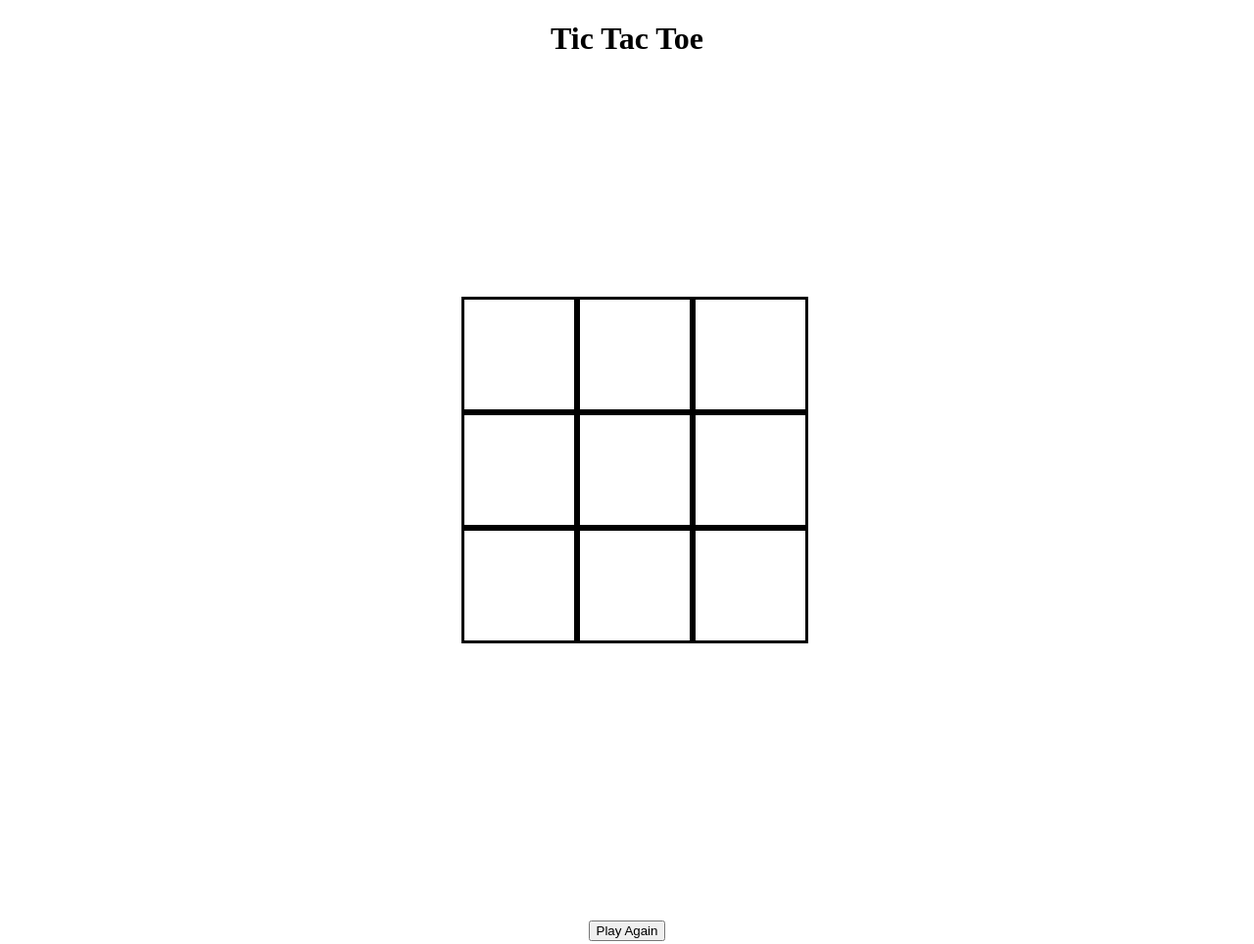
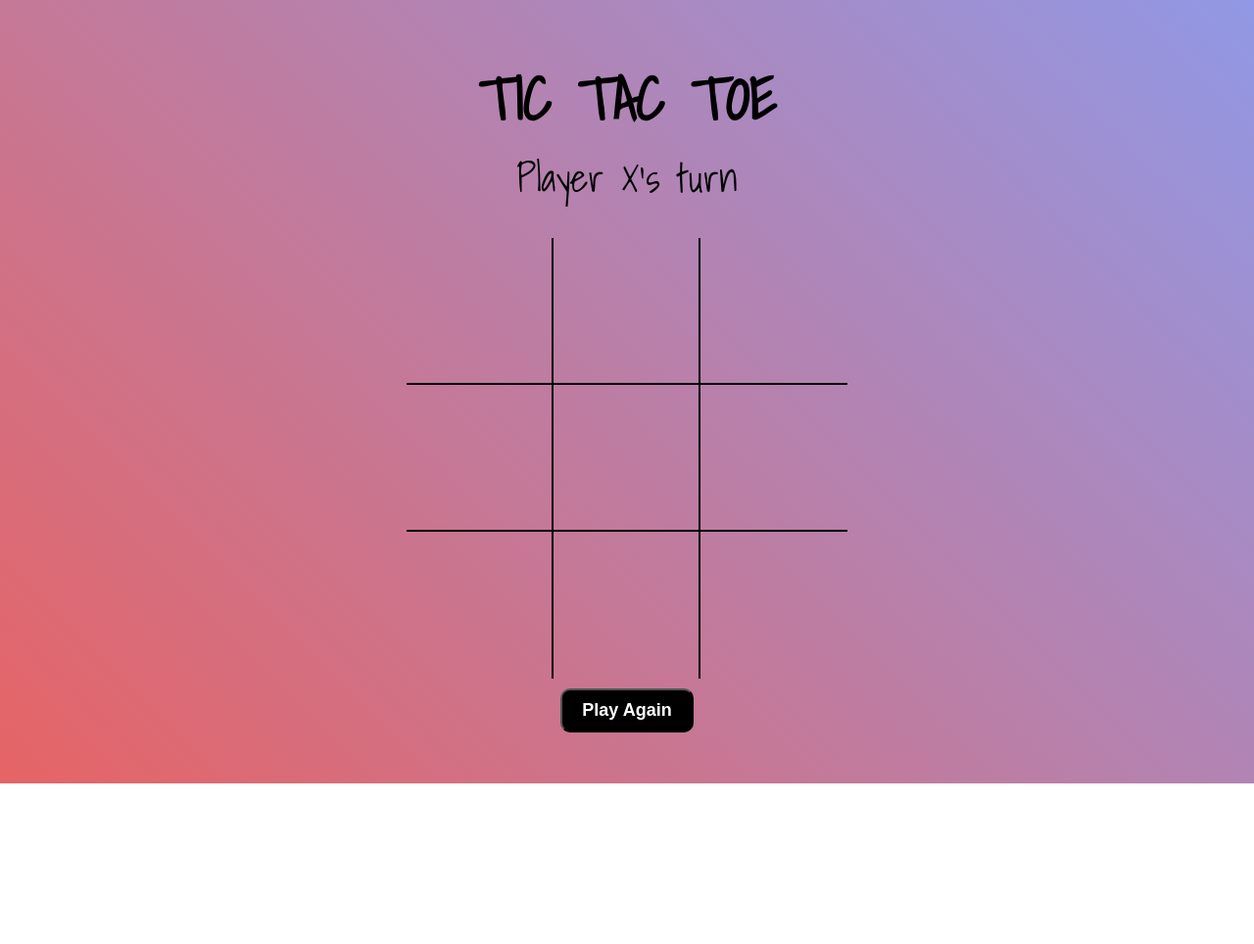
Before and after one commit to Valkarie01/tic-tac-toe-game, a plain HTML site: page index.html in a window 1280 px wide. Shown: the whole page at 98% size. After the commit the page ends 800 px from the top, so only its background shows below. Drawn offline with Linux system fonts and the light colour scheme.

Commit message:
Added CSS HTML and JS to game and it is functional

```diff
--- a/index.css
+++ b/index.css
@@ -1,41 +1,74 @@
+* {
+    padding: 0;
+    margin: 0;
+    box-sizing: border-box;
+}
+
 body {
-    text-align: center;
-
+    color: black;
+    font-family: 'Shadows Into Light', cursive;
 }
 h1 {
-
+    font-size: 60px;
+    text-transform: uppercase;
 }
-.container {
+.contain {
+    padding: 40px;
+    height: 100vh;
     display: flex;
+    justify-content: center;
+    align-items: center;
     flex-direction: column;
-    align-items: center;
-    justify-content: center;
-    height: max-content;
+    background: linear-gradient(45deg,#e66465, #9198e5);
 }
 
 .theBoard {
-    display: grid;
-    width: 100vw;
-    height: 100vh;
-    grid-template-columns: repeat(3, auto);
-    justify-content: center;
+    display: flex;
+    width: 450px;
+    flex-wrap: wrap;
+    margin-top: 40px;
     align-content: center;
 }
-.box {
+.cell {
     display: flex;
-    width: 100px;
-    height: 100px;
+    width: 150px;
+    height: 150px;
     justify-content: center;
     align-items: center;
-    border: solid black;
-    padding: 6px;
+    border-right: 2px solid;
+    border-bottom: 2px solid;
+    font-size: 120px;
+    color: black;
+    cursor: pointer;
 }
 
-#reset {
-    position: relative;
-    top: 60px;
-    justify-content: center;
-    align-items: center;
-    margin-bottom: 10em;
-    height: max-content;
+.cell:nth-child(3n) {
+    border-right: none;
 }
+.cell:nth-child(6) ~ .cell {
+    border-bottom: none;
+}
+
+button {
+    padding: 10px 20px;
+    margin-top: 10px;
+    border-radius: 10px;
+    background-color: black;
+    color: white;
+    border-color: black;
+    font-size: 18px;
+    transition:  200ms transform;
+    font-weight: 600;
+}
+
+button:hover {
+    cursor: pointer;
+    transform: translateY(-2px);
+}
+
+#playerText {
+    font-family: 'Shadows Into Light', cursive;
+    color: black;
+    font-size: 40px;
+    margin-bottom: -10px;
+}
--- a/index.html
+++ b/index.html
@@ -4,27 +4,31 @@
         <meta charset="utf-8">
         <meta http-equiv="X-UA-Compatible" content="IE=edge">
         <title>Project 0</title>
-        <meta name="description" content="">
         <meta name="viewport" content="width=device-width, initial-scale=1">
         <link rel="stylesheet" href="index.css">
+        <link rel="preconnect" href="https://fonts.googleapis.com">
+        <link rel="preconnect" href="https://fonts.gstatic.com" crossorigin>
+        <link href="https://fonts.googleapis.com/css2?family=Shadows+Into+Light&display=swap" rel="stylesheet">
     </head>
     <body>
         <div class="contain">
-            <h1>Tic Tac Toe</h1>
+             <h1>Tic Tac Toe</h1>
+            <p id="playerText"></p>
                 <div class = 'theBoard'>
-                    <div class='box' id='0'></div>
-                    <div class='box' id='1'></div>
-                    <div class='box' id='2'></div>
-                    <div class='box' id='3'></div>
-                    <div class='box' id='4'></div>
-                    <div class='box' id='5'></div>
-                    <div class='box' id='6'></div>
-                    <div class='box' id='7'></div>
-                    <div class='box' id='8'></div>
+                    <div class='cell' cellIndex='0'></div>
+                    <div class='cell' cellIndex='1'></div>
+                    <div class='cell' cellIndex='2'></div>
+                    <div class='cell' cellIndex='3'></div>
+                    <div class='cell' cellIndex='4'></div>
+                    <div class='cell' cellIndex='5'></div>
+                    <div class='cell' cellIndex='6'></div>
+                    <div class='cell' cellIndex='7'></div>
+                    <div class='cell' cellIndex='8'></div>
             </div>
-    </div>
-        <button id='reset'>Play Again</button>
 
+
+            <button id='reset'>Play Again</button>
+        </div>
         <script src="index.js" defer></script>
     </body>
 </html>
--- a/index.js
+++ b/index.js
@@ -1,7 +1,89 @@
-const squares = document.querySelectorAll('.box')
-const reset = document.getElementById("#reset")
+let playerText = document.querySelector('#playerText')
+let reset = document.querySelector('#reset')
+let tiles = document.querySelectorAll('.cell')
 
-const player = 'X'
-const ai = 'O'
+let currentPlayer = 'X'
+let options = ['', '', '', '', '', '', '', '', '']
+let running = false
 
-let currentPlayer = player
+const winningCond = [
+    [0, 1, 2],
+    [3, 4, 5],
+    [6, 7, 8],
+    [0, 3, 6],
+    [1, 4, 7],
+    [2, 5, 8],
+    [2, 4, 6],
+    [0, 4, 8]
+]
+
+startGame()
+
+function startGame() {
+    tiles.forEach(cell => cell.addEventListener('click', tilesClicked))
+    reset.addEventListener('click', resetGame)
+    playerText.textContent = `Player ${currentPlayer}'s turn`
+    running = true
+}
+
+function tilesClicked() {
+    const tileIndex = this.getAttribute('cellIndex')
+
+    if(options[tileIndex] != '' || !running){
+        return
+    }
+
+    updateTiles(this, tileIndex)
+    checkWinner()
+}
+function updateTiles(cell, index) {
+    options[index] = currentPlayer
+    cell.textContent = currentPlayer
+
+}
+
+// changes player depending on privious players move
+
+function changePlayer() {
+    // learned this just for this game
+    currentPlayer = (currentPlayer === 'X') ? 'O' : 'X'
+    playerText.textContent = `Player ${currentPlayer}'s turn`
+}
+
+// checks to see if any winning conditions have been met
+function checkWinner() {
+    let roundWon = false
+
+    for(let i = 0; i < winningCond.length; i++){
+        const condition = winningCond[i]
+        const tileA = options[condition[0]]
+        const tileB = options[condition[1]]
+        const tileC = options[condition[2]]
+
+        if(tileA == '' || tileB == ''|| tileC == ''){
+            continue
+        }
+        if(tileA === tileB && tileB === tileC){
+            roundWon = true
+            break
+        }
+    }
+
+    // if someone won, shows the player who won or if they drew
+    if(roundWon) {
+        playerText.textContent= `Player ${currentPlayer} has won`
+        running = false
+    } else if(!options.includes('')) {
+        playerText.textContent = 'It\'s a draw!'
+    } else {
+        changePlayer()
+    }
+}
+// resets game to play again
+function resetGame() {
+    currentPlayer = 'X'
+    options = ['', '', '', '', '', '', '', '', '']
+    playerText.textContent = `Players ${currentPlayer}'s turn`
+    tiles.forEach(cell => cell.textContent = '')
+    running = true
+}
```
